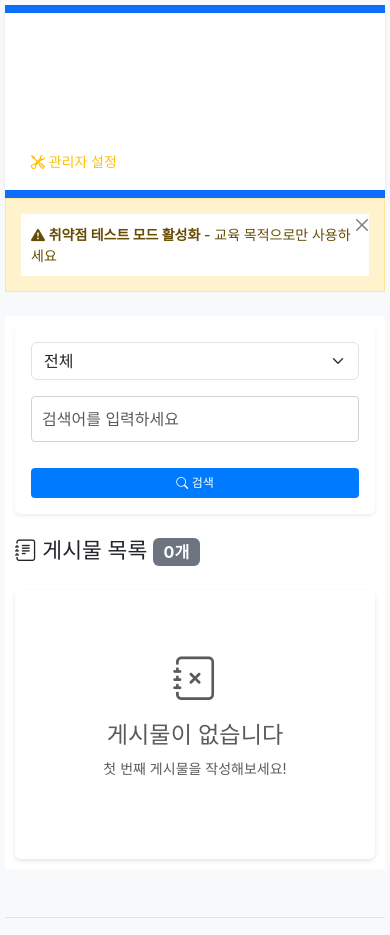
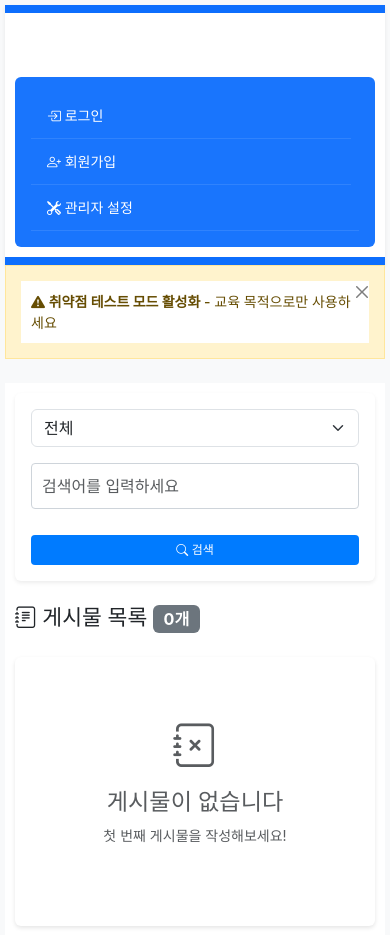
Before and after one commit to Mkway/S_WEB_Project, a PHP site: page / in a window 390 px wide, after a click that opens the changed part. Shown: the top 935 px of the page. Run offline with PHP 8.4, Linux system fonts and the light colour scheme; data that the repository does not hold is empty.

Commit message:
fix: 네비게이션 바 텍스트 색상 가시성 문제 해결
🎨 네비게이션 바 텍스트 색상 개선:
- 모든 네비게이션 링크와 텍스트를 흰색으로 강제 설정
- 브랜드 로고와 아이콘 색상 명확히 지정
- 경고 텍스트(관리자 되기)는 노란색 유지
- 알림 배지 색상 개선
- 모바일 메뉴에서도 텍스트 가시성 보장
- !important 사용으로 Bootstrap 기본값 오버라이드

이제 네비게이션 바의 모든 텍스트가 명확하게 보입니다.

🤖 Generated with [Claude Code](https://claude.ai/code)

Co-Authored-By: Claude <noreply@anthropic.com>

```diff
--- a/my_lemp_project/src/style.css
+++ b/my_lemp_project/src/style.css
@@ -30,17 +30,70 @@ body {
 .navbar-brand {
     font-size: 1.5rem;
     font-weight: 700;
+    color: #ffffff !important;
 }
 
 .navbar-nav .nav-link {
     font-weight: 500;
     padding: 0.5rem 1rem;
     transition: all 0.2s ease;
+    color: #ffffff !important;
 }
 
 .navbar-nav .nav-link:hover {
     background-color: rgba(255,255,255,0.1);
     border-radius: 0.375rem;
+    color: #ffffff !important;
+}
+
+.navbar-text {
+    color: #ffffff !important;
+}
+
+.navbar-text strong {
+    color: #ffffff !important;
+}
+
+/* 네비게이션 아이콘 색상 */
+.navbar .bi {
+    color: #ffffff !important;
+}
+
+/* 네비게이션 특수 링크 (경고색 등) */
+.navbar .nav-link.text-warning {
+    color: #ffc107 !important;
+}
+
+.navbar .nav-link.text-warning:hover {
+    color: #ffcd39 !important;
+}
+
+/* 알림 배지 */
+.navbar .badge {
+    background-color: #dc3545 !important;
+    color: #ffffff !important;
+}
+
+/* 모바일 네비게이션 메뉴 */
+.navbar-collapse {
+    background-color: rgba(13, 110, 253, 0.95);
+    border-radius: 0.375rem;
+    margin-top: 0.5rem;
+    padding: 1rem;
+}
+
+@media (max-width: 991px) {
+    .navbar-collapse .navbar-nav .nav-link {
+        color: #ffffff !important;
+        padding: 0.75rem 1rem;
+        border-bottom: 1px solid rgba(255,255,255,0.1);
+    }
+
+    .navbar-collapse .navbar-text {
+        color: #ffffff !important;
+        padding: 0.75rem 1rem;
+        border-bottom: 1px solid rgba(255,255,255,0.1);
+    }
 }
 
 /* 알림 배지 애니메이션 */
```
